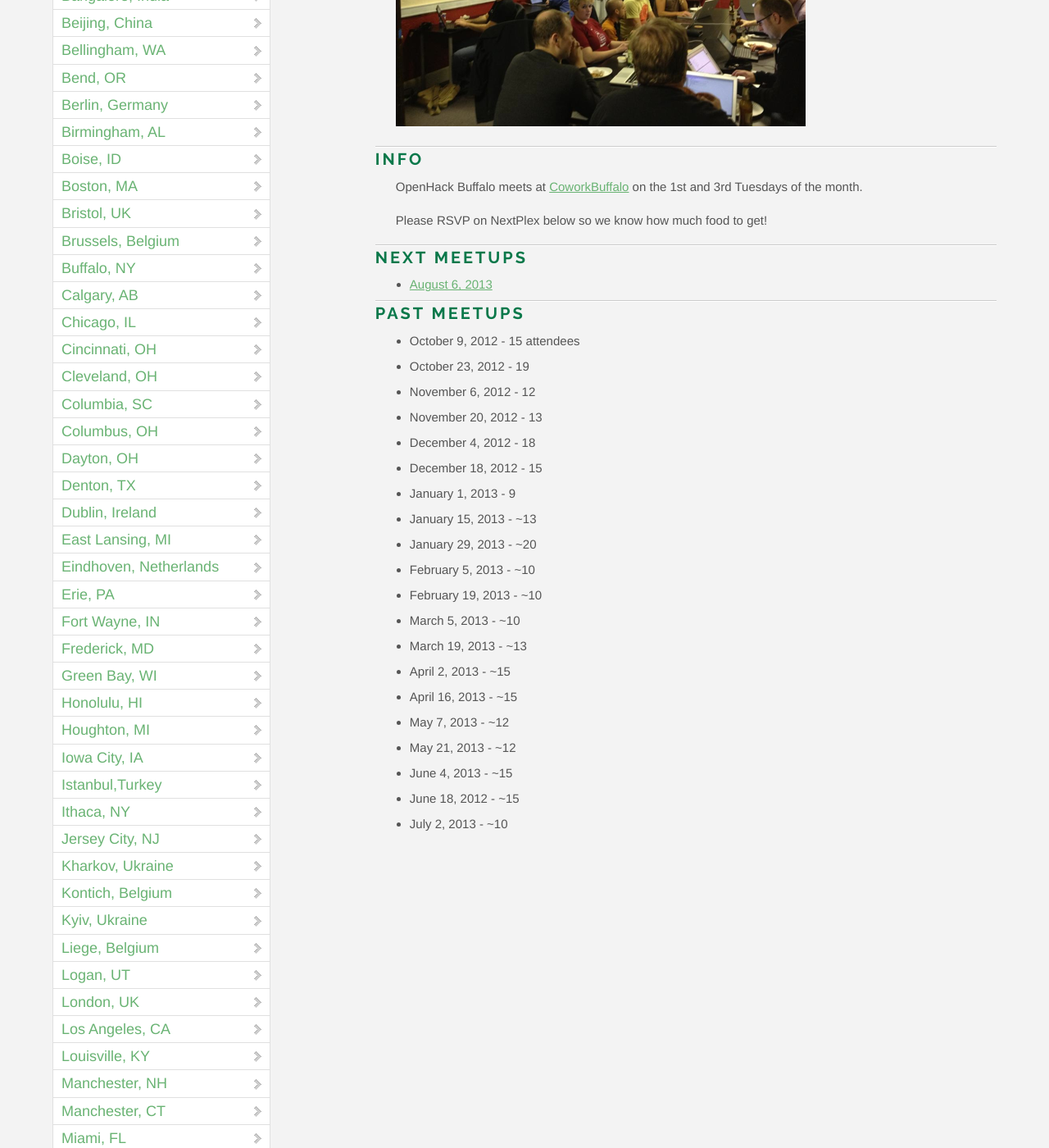
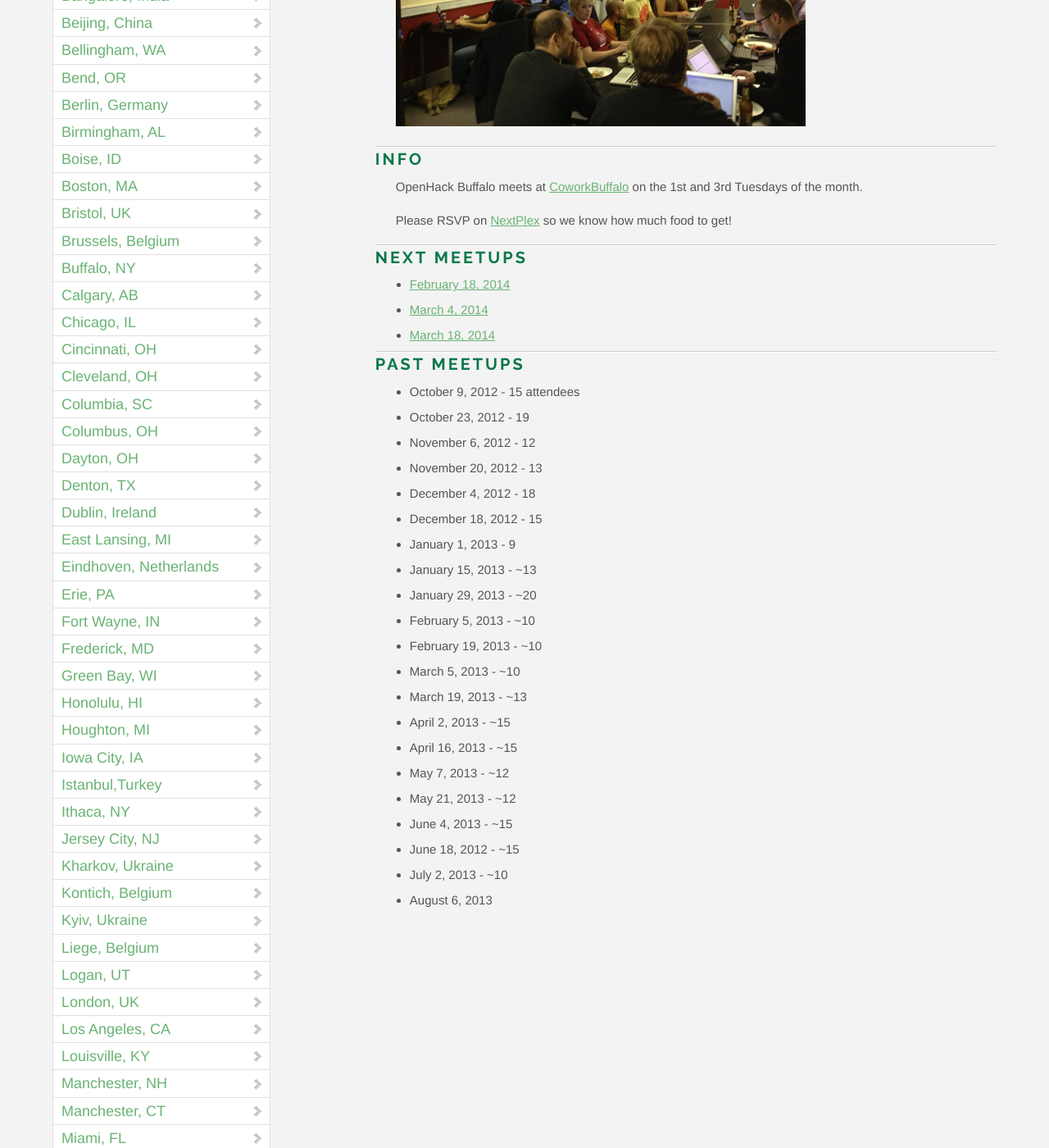
Before and after one commit to OpenHack/openhack.github.com, a Jekyll site: the page built from buffalo/index.markdown, in a window 1280 px wide and 1400 px high, scrolled down 436 px. Shown: the whole window at 82% size. Built offline with Jekyll 4.4.1, drawn with Linux system fonts in a browser that asks for light colours; nearby versions of some CDN libraries; Markdown is read by kramdown in place of the engine named in the settings; comment, search, counter and statistics services are not loaded.

Commit message:
February & March dates for Buffalo

```diff
--- a/buffalo/index.markdown
+++ b/buffalo/index.markdown
@@ -11,11 +11,13 @@ title: OpenHack - Buffalo, NY
 
 OpenHack Buffalo meets at [CoworkBuffalo](http://coworkbuffalo.com) on the 1st and 3rd Tuesdays of the month.
 
-Please RSVP on NextPlex below so we know how much food to get!
+Please RSVP on [NextPlex](http://nextplex.com/buffalo-ny/calendar) so we know how much food to get!
 
 ### Next meetups
 
-* [August 6, 2013](http://nextplex.com/buffalo-ny/calendar/events/9417-openhack-august)
+* [February 18, 2014](http://nextplex.com/buffalo-ny/calendar/events/14783)
+* [March 4, 2014](http://nextplex.com/buffalo-ny/calendar/events/15244)
+* [March 18, 2014](http://nextplex.com/buffalo-ny/calendar/events/15245)
 
 ### Past meetups
 
```
Also changed, not shown: other parts of buffalo/index.markdown (+1 -0 lines).
